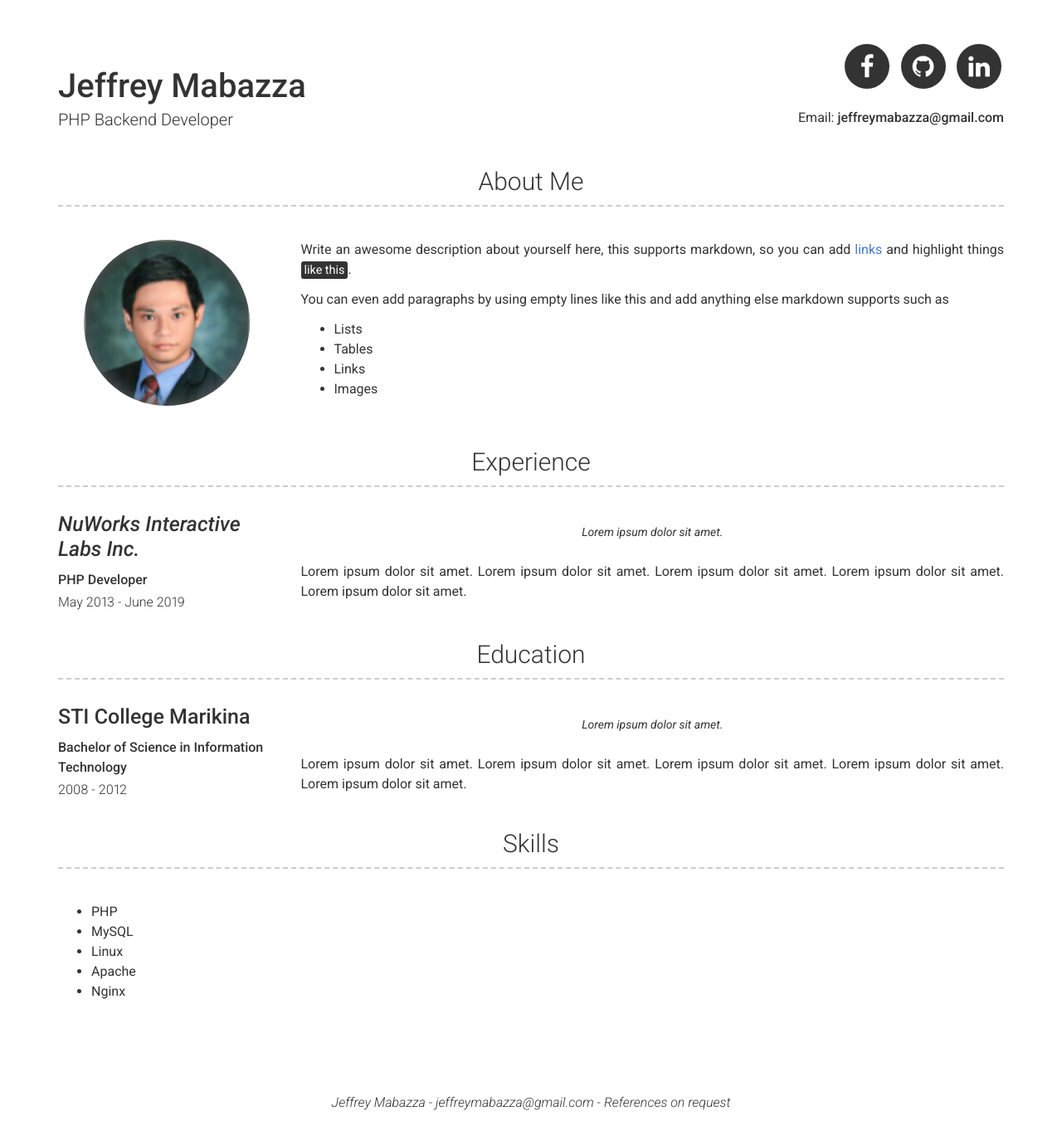
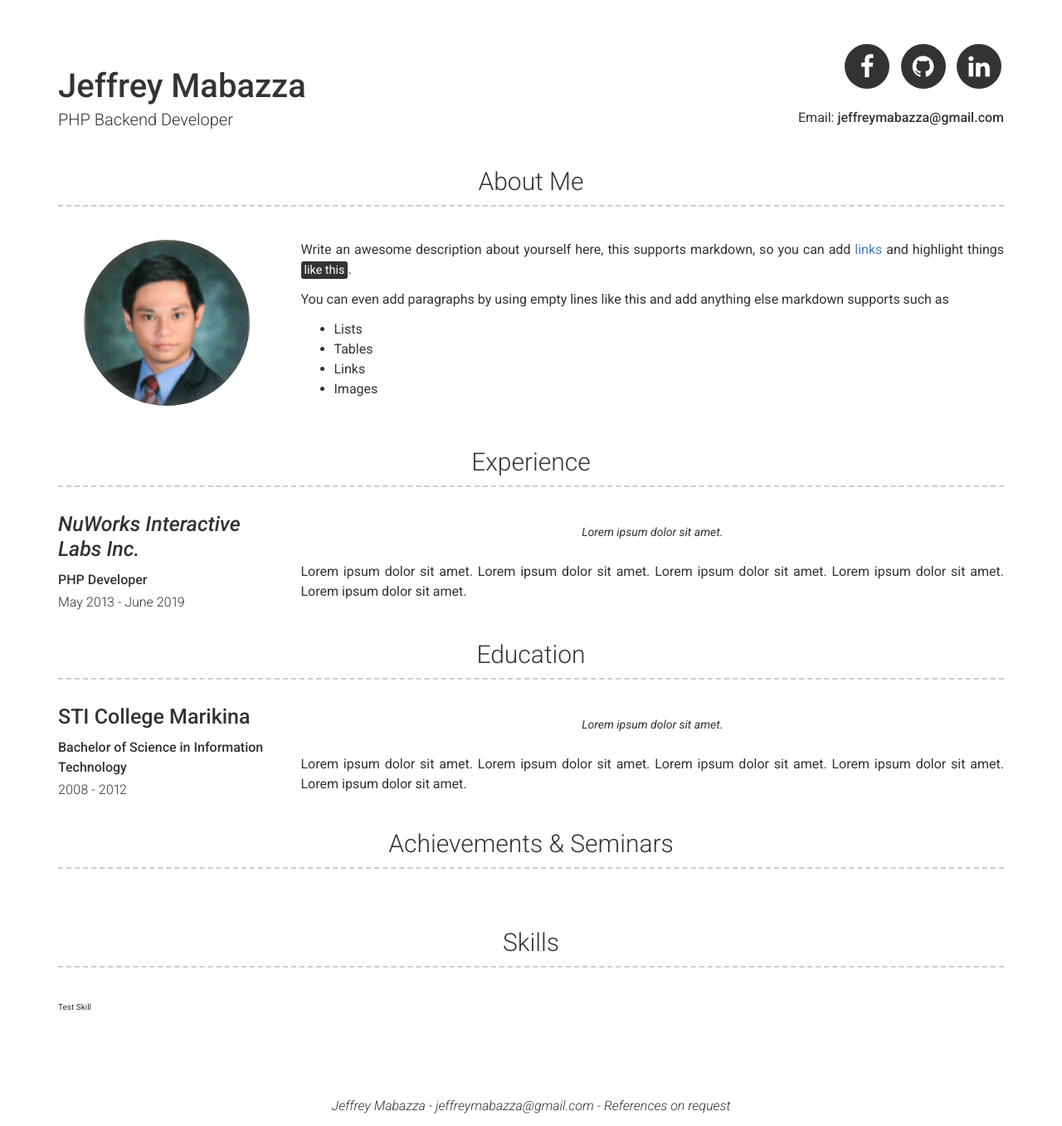
Before and after one commit to jeffmabazza/jeffreymabazza.github.io, a Jekyll site: the page built from index.md, in a window 1280 px wide. Shown: the whole page at 83% size. Built offline with Jekyll 4.4.1, drawn with Linux system fonts in a browser that asks for light colours.

```diff
--- a/_includes/more.html
+++ b/_includes/more.html
@@ -1,8 +1,17 @@
 <div class="container more-container">
-  <h3>{{ site.more_title | default: "Skills" }}</h3>
+  <h3>Achievements & Seminars</h3>
   <div class="row clearfix">
     <div class="col-md-12">
-      {{ site.more_content | strip | markdownify }}
+
     </div>
   </div>
 </div>
+
+<div class="container more-container">
+  <h3>Skills</h3>
+  <div class="row clearfix">
+    <div class="col-md-12">
+      Test Skill
+    </div>
+  </div>
+</div>
```
